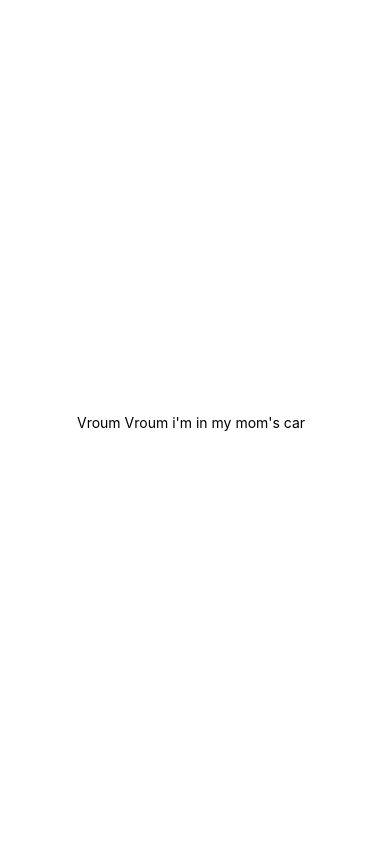
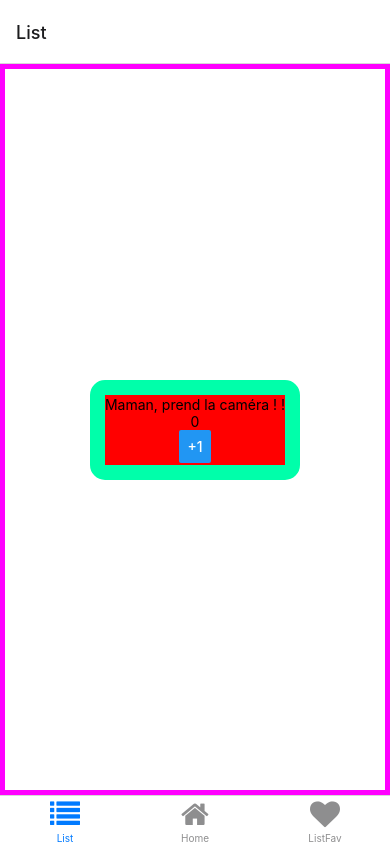
Before and after one commit to Koroh63/DeckStone, a React Native app: screen /List in a window 390 px wide. Built offline with nearby package versions, Linux system fonts and the light colour scheme.

Commit message:
:rocket: second essaie de push tout mon code sur le depot (à tester) :test_tube:

```diff
--- a/App.tsx
+++ b/App.tsx
@@ -1,20 +1,19 @@
 import { StatusBar } from 'expo-status-bar';
-import { StyleSheet, Text, View } from 'react-native';
+import { StyleSheet, Text, View, Button } from 'react-native';
+import React, { useState } from "react";
+import Navigation from './navigation/Navigation';
+
+import {
+  SafeAreaView,
+  SafeAreaProvider,
+} from 'react-native-safe-area-context';
 
 export default function App() {
+    //safearea
+    //mettre le navigateur ayant le princ
   return (
-    <View style={styles.container}>
-      <Text>Vroum Vroum i'm in my mom's car  </Text>
-      <StatusBar style="auto" />
-    </View>
+    <SafeAreaProvider>
+      <Navigation/>
+    </SafeAreaProvider>
   );
 }
-
-const styles = StyleSheet.create({
-  container: {
-    flex: 1,
-    backgroundColor: '#fff',
-    alignItems: 'center',
-    justifyContent: 'center',
-  },
-});
--- /dev/null
+++ b/components/TabBarIcon.tsx
@@ -0,0 +1,10 @@
+
+import { FontAwesome } from '@expo/vector-icons';
+
+
+export default function TabBarIcon(props: {
+    name: React.ComponentProps<typeof FontAwesome>['name'];
+    color: string;
+}) {
+    return <FontAwesome size={30} {...props} />;
+}
--- /dev/null
+++ b/navigation/Navigation.tsx
@@ -0,0 +1,40 @@
+    import { StatusBar } from 'expo-status-bar';
+import { StyleSheet, Text, View, Button } from 'react-native';
+import React, { useState } from "react";
+
+import { NavigationContainer } from '@react-navigation/native';
+import { createBottomTabNavigator } from '@react-navigation/bottom-tabs';
+
+import HomeScreen from '../screens/HomeScreen';
+import ListScreen from '../screens/ListScreen';
+import ListFav from '../screens/ListFav';
+
+import TabBarIcon from '../components/TabBarIcon';
+
+
+
+
+export default function Navigation() {
+    const BottomTabNavigator = createBottomTabNavigator();
+    return (
+        <NavigationContainer>
+            <BottomTabNavigator.Navigator initialRouteName="Home">
+                <BottomTabNavigator.Screen name="List" component={ListScreen}
+                                            options={{
+                                                title: 'List',
+                                                tabBarIcon: ({color}) => <TabBarIcon name="list" color={color}/>,
+                                            }}/>
+                <BottomTabNavigator.Screen name="Home" component={HomeScreen}
+                                            options={{
+                                                title: 'Home',
+                                                tabBarIcon: ({color}) => <TabBarIcon name="home" color={color}/>,
+                                            }}/>
+                <BottomTabNavigator.Screen name="ListFav" component={ListFav}
+                                            options={{
+                                                title: 'ListFav',
+                                                tabBarIcon: ({color}) => <TabBarIcon name="heart" color={color}/>,
+                                            }}/>
+            </BottomTabNavigator.Navigator>
+        </NavigationContainer>
+    )
+}
--- /dev/null
+++ b/navigation/StackNavigation.tsx
@@ -0,0 +1,23 @@
+
+import { NavigationContainer } from '@react-navigation/native';
+import { createStackNavigator } from '@react-navigation/stack';
+import {createNativeStackNavigator} from '@react-navigation/native-stack';
+
+
+import HomeScreen from '../screens/HomeScreen';
+import ListScreen from '../screens/ListScreen';
+import ListFav from '../screens/ListFav';
+
+
+export default function StackNavigation() {
+    const Stack = createStackNavigator();
+    return (
+        <NavigationContainer>
+            <Stack.Navigator initialRouteName="Home">
+                <Stack.Screen name="Home" component={HomeScreen}/>
+                <Stack.Screen name="ListScreen" component={ListScreen}/>
+                <Stack.Screen name="ListFav" component={ListFav}/>
+            </Stack.Navigator>
+        </NavigationContainer>
+    )
+}
--- /dev/null
+++ b/screens/HomeScreen.tsx
@@ -0,0 +1,51 @@
+
+import { StyleSheet, Text, View, Button, TouchableNativeFeedback } from 'react-native';
+import { useNavigation } from '@react-navigation/native';
+import { NavigationContainer } from '@react-navigation/native';
+import StackNavigation from '../navigation/StackNavigation'
+import { Colors } from 'react-native/Libraries/NewAppScreen';
+
+export default function HomeScreen() {
+    return (
+        // <View>
+            //<TouchableNativeFeedback onPress={() => navigation.navigate("ListScreen")}>
+            //<Text>Click me !</Text>
+            //</TouchableNativeFeedback>
+            <View style={styles.container}>
+                <View style={styles.centered}>
+                    <Text style={styles.title}>Mes super Nounours !</Text>
+                </View>
+                <Text>Mon super texte ...</Text>
+                {/* <MyCustomComponent /> */}
+                <View style={styles.MidArea}>
+                    <Text style={styles.textStyle}>Nous sommes actuellement dans l'écran d'accueil !</Text>
+                </View>
+            </View>
+        //</View>
+    )
+};
+
+    const styles = StyleSheet.create({
+    container: {
+        flex: 1,
+        backgroundColor: "darksalmon",
+        alignItems: "center"
+    },
+    centered: {
+        alignItems: "center"
+    },
+    title: {
+        fontSize: 20
+    },
+    MidArea: {
+        justifyContent: "center",
+        backgroundColor: "white",
+        paddingTop: 50,
+        paddingBottom: 50,
+        margin: 40,
+    },
+    textStyle: {
+        textAlign: "center",
+        fontSize: 20,
+    }
+});
--- /dev/null
+++ b/screens/ListFav.tsx
@@ -0,0 +1,31 @@
+import { StyleSheet, Text, View, Button } from 'react-native';
+import { StatusBar } from 'expo-status-bar';
+import React, { useState } from "react";
+
+
+export default function Main(){
+    const [count, setCount] = useState(0);
+    return (
+        <View style={styles.container}>
+            <Text>Maman, J4AI UNE LISTE DE FAVORIS ! !</Text>
+            <StatusBar style="auto" />
+            <Text>{count}</Text>
+            <Button onPress={()=> setCount(count+1)} title="+1"/>
+            <Button onPress={()=> setCount(count+2)} title="+2"/>
+            <Button onPress={()=> setCount(count+10)} title="+10"/>
+        </View>
+    );
+}
+
+
+
+const styles = StyleSheet.create({
+    container: {
+        flex: 1,
+        backgroundColor: '#fff',
+        alignItems: 'center',
+        justifyContent: 'center',
+        borderWidth: 5,
+        borderColor : "#cacaca",
+    },
+});
--- /dev/null
+++ b/screens/ListScreen.tsx
@@ -0,0 +1,42 @@
+
+import { StyleSheet, Text, View, Button } from 'react-native';
+import { StatusBar } from 'expo-status-bar';
+import React, { useState } from "react";
+
+
+export default function Main(){
+    const [count, setCount] = useState(0);
+    return (
+        <View style={styles.container}>
+            <View style={styles.border}>
+                <Text>Maman, prend la caméra ! !</Text>
+                <StatusBar style="auto" />
+                <Text>{count}</Text>
+                <Button onPress={()=> setCount(count+1)} title="+1"/>
+            </View>
+        </View>
+    );
+}
+
+
+
+const styles = StyleSheet.create({
+    container: {
+        flex: 1,
+        backgroundColor: '#ffffff',
+        alignItems: 'center',
+        justifyContent: 'center',
+        borderWidth: 5,
+        borderColor : "#ff00ff",
+    },
+    border: {
+        flex: 1,
+        backgroundColor: '#ff0000',
+        maxHeight : 100,
+        borderWidth : 15,
+        borderRadius : 15,
+        borderColor : '#00ffaa',
+        alignItems: 'center',
+        justifyContent: 'center',
+    }
+});
```
Also changed, not shown: components/mainComponent.tsx (added, +40 -0 lines), navigation/ListNavigator.tsx (added, +21 -0 lines).
